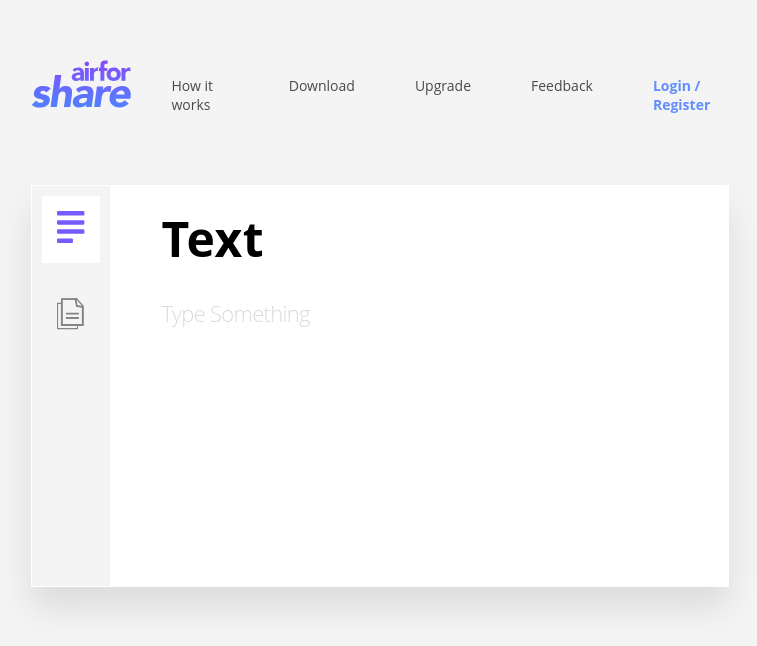
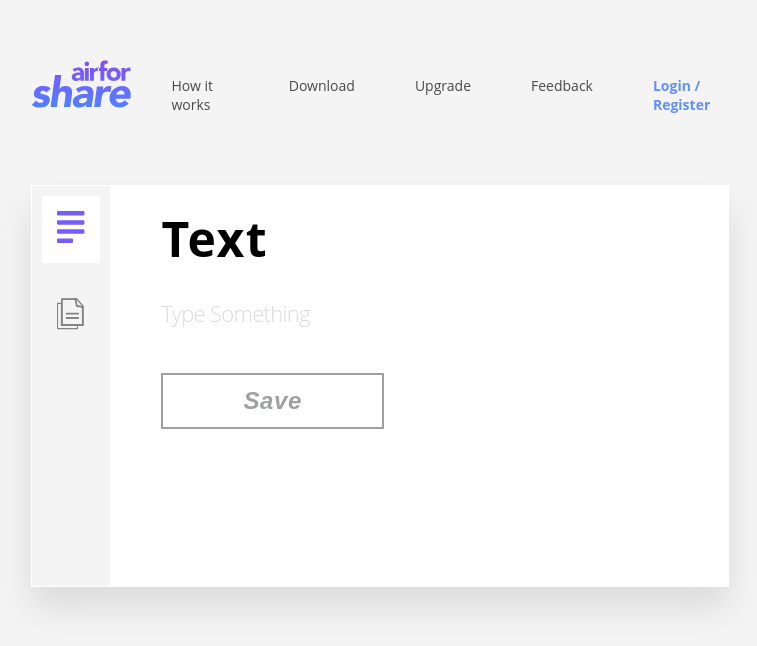
Before and after one commit to MuhammadAhmedLakhani/React-Project2, a React (Vite) app: page / in a window 1280 px wide. Shown: the top 646 px of the page, without its empty margins (261-1018 px from the left). Built offline with nearby package versions, Linux system fonts and the light colour scheme.

Commit message:
AirforShare:save button component added

```diff
--- /dev/null
+++ b/src/components/Button.jsx
@@ -0,0 +1,16 @@
+function Themebutton ({disabled,  title , onClick}) {
+    return (
+        <div>
+
+        {
+            console.log(disabled)
+        }
+        <button  style={{borderColor :  disabled && "#9ea0a1" }} disabled = {disabled}  className="theme-btn">
+            {title}
+        </button>
+        </div>
+    )
+}
+
+
+export default Themebutton;
--- a/src/components/stylec.scss
+++ b/src/components/stylec.scss
@@ -9,7 +9,6 @@
     width: 100%;
     padding: 10px 0;
     border: none;
-    min-height: 221px;
     font-family: "Open Sans", sans-serif;
 
     &::placeholder{
@@ -21,3 +20,18 @@
 }
 
 }
+
+
+
+
+.theme-btn {
+    border: 2px solid #000;
+
+    padding: 12px 80px;
+    font-size: 24px;
+    font-style: italic;
+    letter-spacing: .6px;
+    color: #9ea0a1;
+    font-weight: 700;
+    background-color: transparent;
+}
--- a/src/pages/Home/CSS/style.scss
+++ b/src/pages/Home/CSS/style.scss
@@ -86,7 +86,7 @@ body {
             font-size: 48px;
             font-weight: 700;
             line-height: .85;
-            letter-spacing: .6px;
+            letter-spacing: 1.6px;
             color: #000;
             margin-bottom: 28px;
         }
--- a/src/pages/Home/index.jsx
+++ b/src/pages/Home/index.jsx
@@ -8,11 +8,12 @@ import TEXTGREY from '../../assets/text-grey.svg';
 import FILECOLOR from '../../assets/file-color.svg';
 import FILEGREY from '../../assets/file-grey.svg';
 import { useState } from "react";
+import Themebutton from "../../components/Button.jsx";
 
 
 function HomePage() {
 
-    let [type,settype] = useState("text");
+    let [type, settype] = useState("text");
 
 
 
@@ -38,33 +39,38 @@ function HomePage() {
 
                 <div className="card-sidebar">
 
-                    <div onClick={ ()=>{settype("text")}} className={type === "text"? "activate-text": ""}  >
-                        <img   src={type === "text" ? TEXTCOLOR :TEXTGREY } alt="" />
+                    <div onClick={() => { settype("text") }} className={type === "text" ? "activate-text" : ""}  >
+                        <img src={type === "text" ? TEXTCOLOR : TEXTGREY} alt="" />
                     </div>
 
-                    <div onClick={ ()=>{settype("file")}}
-                    className={type === "file" ? "activate-file": "" } >
-                        <img src={type === "file" ? FILECOLOR : FILEGREY } alt="" />
+                    <div onClick={() => { settype("file") }}
+                        className={type === "file" ? "activate-file" : ""} >
+                        <img src={type === "file" ? FILECOLOR : FILEGREY} alt="" />
                     </div>
 
 
                 </div>
 
                 <div className="card-container">
-                    { type === "text" ?
+                    {type === "text" ?
 
 
                         <div className="text-section">
-                        <h1>Text</h1>
-                         <TextArea  />
-                    </div>
+                            <h1>Text</h1>
+                            <div className="resizeSection">
+                            <TextArea />
+                            </div>
+                            <div>
+                                <Themebutton disabled = {true}  title={"Save"}/>
+                            </div>
+                        </div>
 
 
-                    :
-                    <div className="file-section">
-                        <h1>FILES</h1>
+                        :
+                        <div className="file-section">
+                            <h1>Files</h1>
 
-                    </div>
+                        </div>
 
                     }
                 </div>
```
Also changed, not shown: src/components/TextArea.jsx (line endings or trailing spaces).
